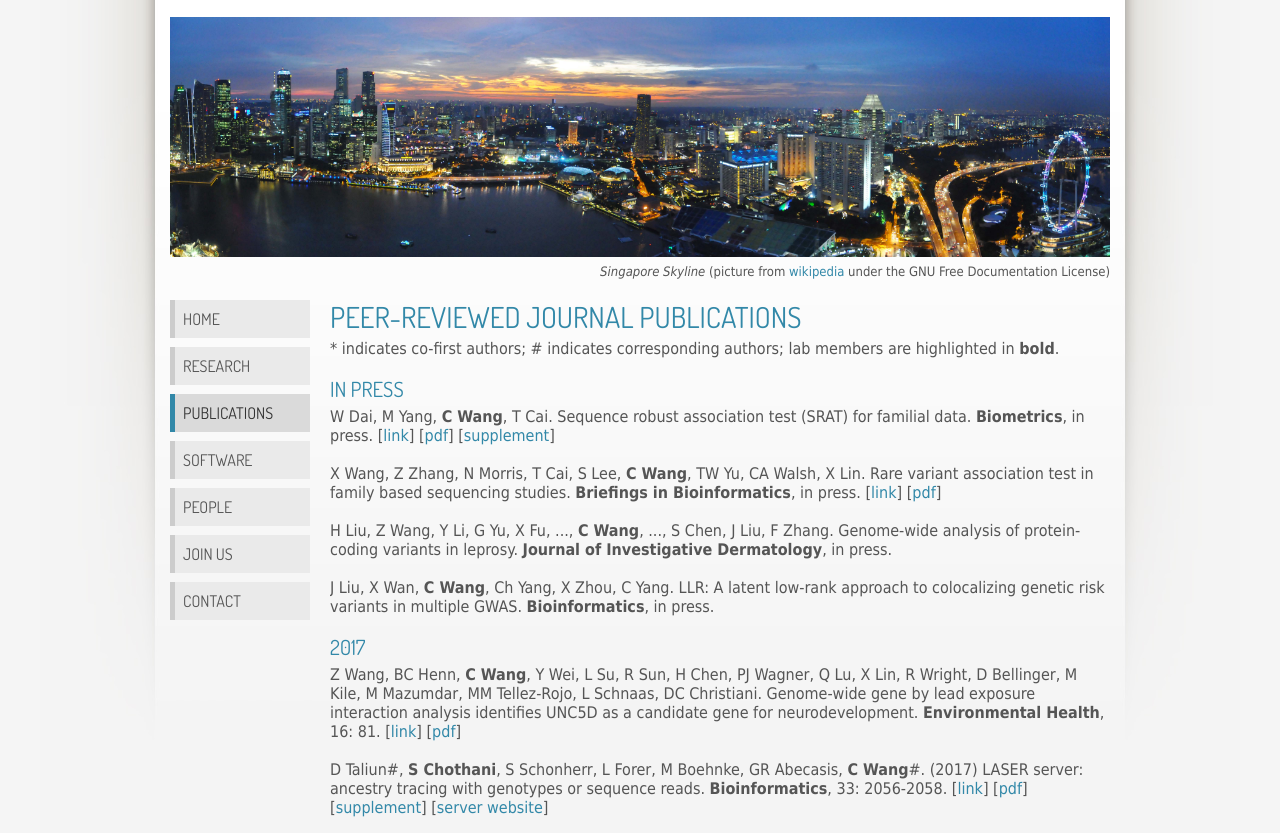
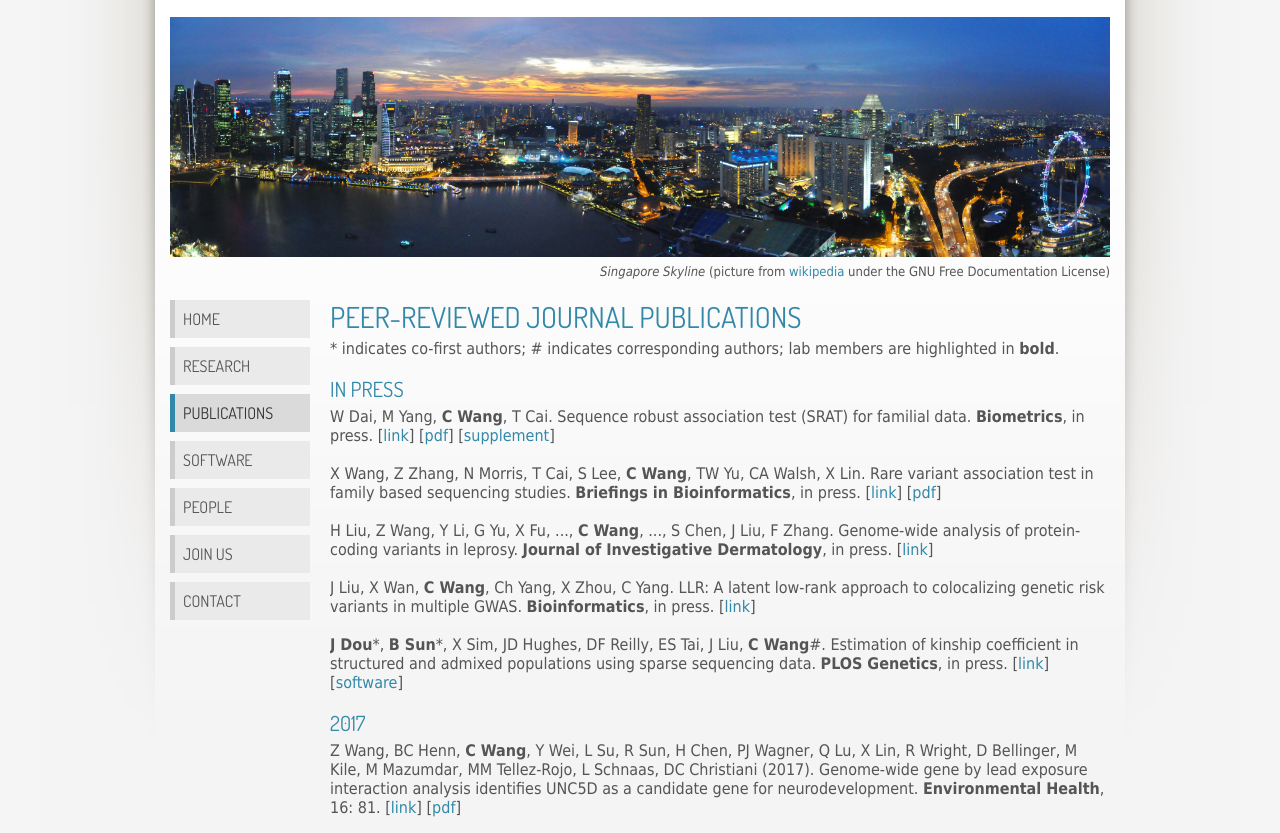
Before and after one commit to chaolongwang/chaolongwang.github.io, a plain HTML site: page publications.html in a window 1280 px wide. Shown: the part 110-943 px from the top of the page. Drawn offline with Linux system fonts and the light colour scheme.

Commit message:
seekin paper

```diff
--- a/publications.html
+++ b/publications.html
@@ -66,21 +66,31 @@
 
 				<dt>H Liu, Z Wang, Y Li, G Yu, X Fu, ..., <b>C Wang</b>, ..., S Chen, J Liu, F Zhang.
 				Genome-wide analysis of protein-coding variants in leprosy.
-				<b>Journal of Investigative Dermatology</b>, in press. </dt><br>
+				<b>Journal of Investigative Dermatology</b>, in press.
+				[<a href="http://www.sciencedirect.com/science/article/pii/S0022202X17327938?via%3Dihub" target="_blank">link</a>]
+				</dt><br>
 
 				<dt>J Liu, X Wan, <b>C Wang</b>, Ch Yang, X Zhou, C Yang.
 				LLR: A latent low-rank approach to colocalizing genetic risk variants in multiple GWAS.
-				<b>Bioinformatics</b>, in press. </dt><br>
+				<b>Bioinformatics</b>, in press.
+				[<a href="https://academic.oup.com/bioinformatics/article-abstract/doi/10.1093/bioinformatics/btx512/4082273/LLR-a-latent-low-rank-approach-to-colocalizing?redirectedFrom=fulltext" target="_blank">link</a>]
+				</dt><br>
+
+				<dt><b>J Dou</b>*, <b>B Sun</b>*, X Sim, JD Hughes, DF Reilly, ES Tai, J Liu, <b>C Wang</b>#.
+				Estimation of kinship coefficient in structured and admixed populations using sparse sequencing data.
+				<b>PLOS Genetics</b>, in press.
+				[<a href="http://journals.plos.org/plosgenetics/" target="_blank">link</a>]
+				[<a href="https://github.com/chaolongwang/SEEKIN" target="_blank">software</a>]</dt><br>
 
 			<h3>2017</h3>
 				<dt>Z Wang, BC Henn, <b>C Wang</b>, Y Wei, L Su, R Sun, H Chen, PJ Wagner, Q Lu, X Lin, R Wright, D Bellinger,
-				M Kile, M Mazumdar, MM Tellez-Rojo, L Schnaas, DC Christiani.
+				M Kile, M Mazumdar, MM Tellez-Rojo, L Schnaas, DC Christiani (2017).
 				Genome-wide gene by lead exposure interaction analysis identifies UNC5D as a candidate gene for neurodevelopment.
 				<b>Environmental Health</b>, 16: 81.
 				[<a href="https://ehjournal.biomedcentral.com/articles/10.1186/s12940-017-0288-3" target="_blank">link</a>]
 				[<a href="Publications/WangEtAl2017-EnvironHealth.pdf" target="_blank">pdf</a>]</dt><br>
 
-				<dt>D Taliun#, <b>S Chothani</b>, S Schonherr, L Forer, M Boehnke, GR Abecasis, <b>C Wang</b>#. (2017)
+				<dt>D Taliun#, <b>S Chothani</b>, S Schonherr, L Forer, M Boehnke, GR Abecasis, <b>C Wang</b># (2017).
 				LASER server: ancestry tracing with genotypes or sequence reads.
 				<b>Bioinformatics</b>, 33: 2056-2058.
 				[<a href="https://academic.oup.com/bioinformatics/article-lookup/doi/10.1093/bioinformatics/btx075" target="_blank">link</a>]
```
